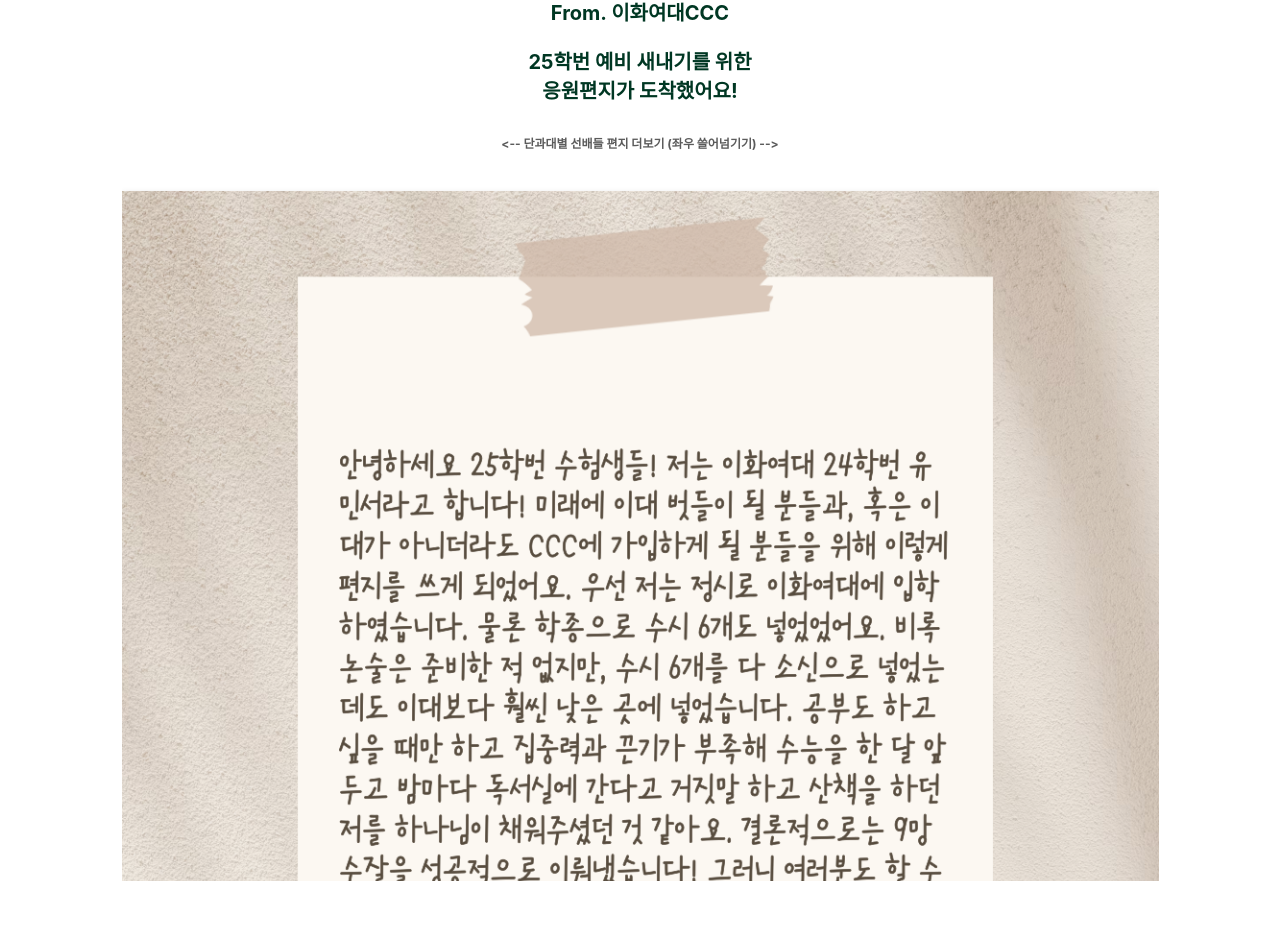
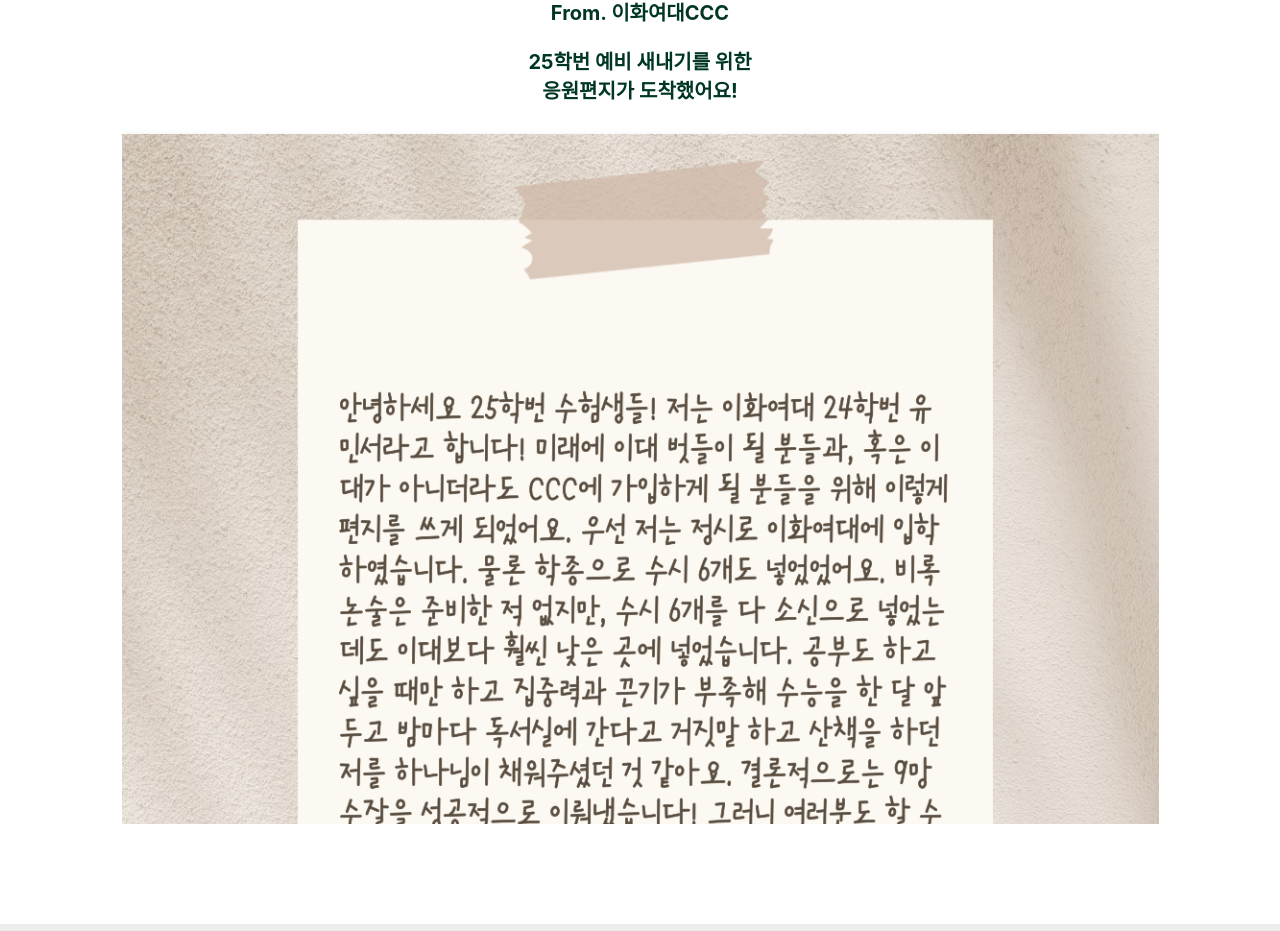
Before and after one commit to soohyun716/EWHACCC, a React (Create React App) app: page / in a window 1280 px wide. Shown: the part 1078-2009 px from the top of the page. Built offline with nearby package versions, Linux system fonts and the light colour scheme.

Commit message:
restore: 이전 버전 복구 (recovery branch)

```diff
--- a/src/pages/Mainpage/Mainpage.js
+++ b/src/pages/Mainpage/Mainpage.js
@@ -14,9 +14,9 @@
                 <p>From. 이화여대CCC</p>
                 <p>25학번 예비 새내기를 위한<br />응원편지가 도착했어요!</p>
 
-                <div className="guide">
+                {/* <div className="guide">
                     <p>&lt;--  단과대별 선배들 편지 더보기 (좌우 쓸어넘기기)  --&gt;</p>
-                </div>
+                </div> */}
                 {/* 편지 사진 슬라이드 */}
                 <LetterSlider />
 
```
